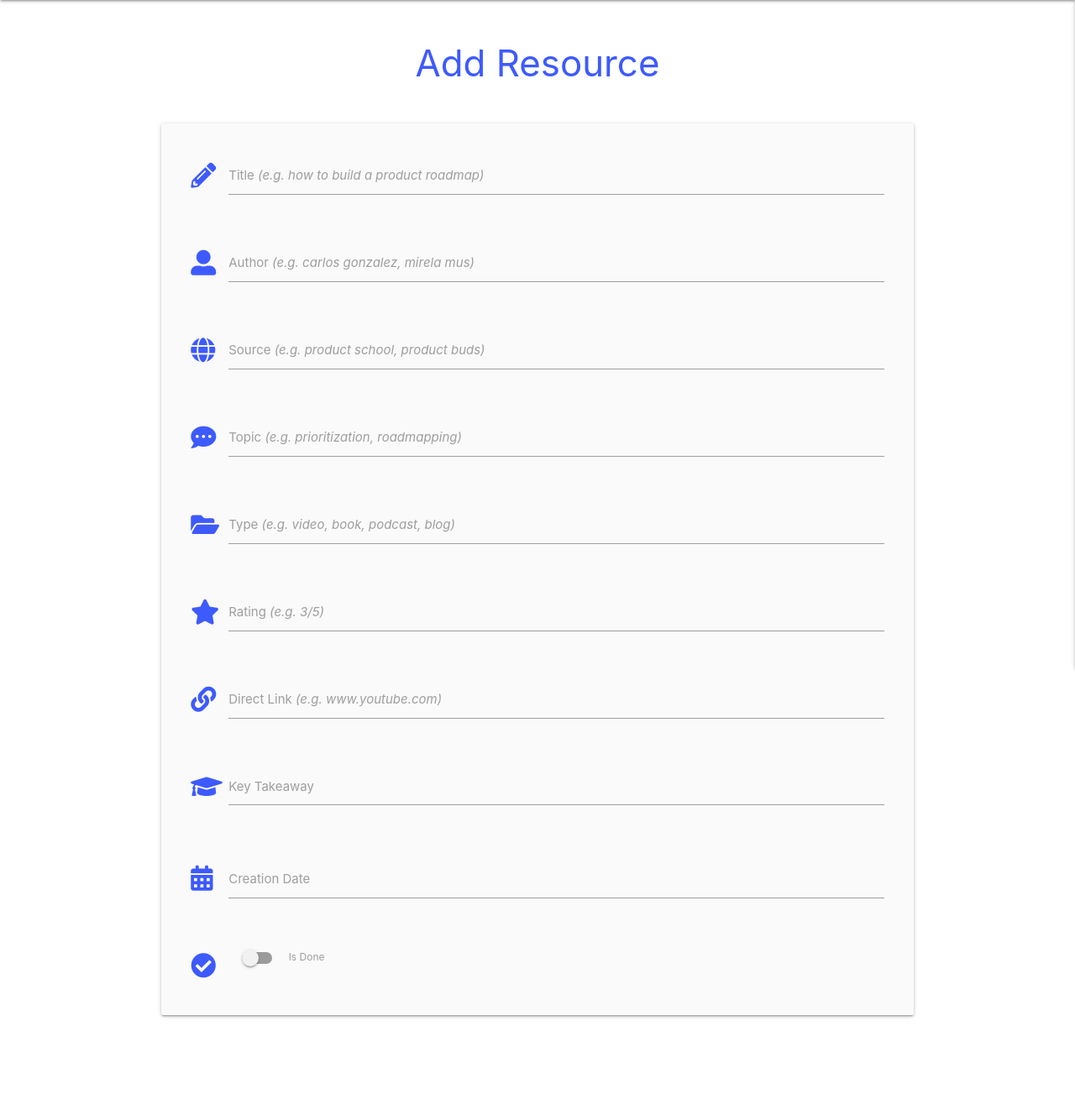
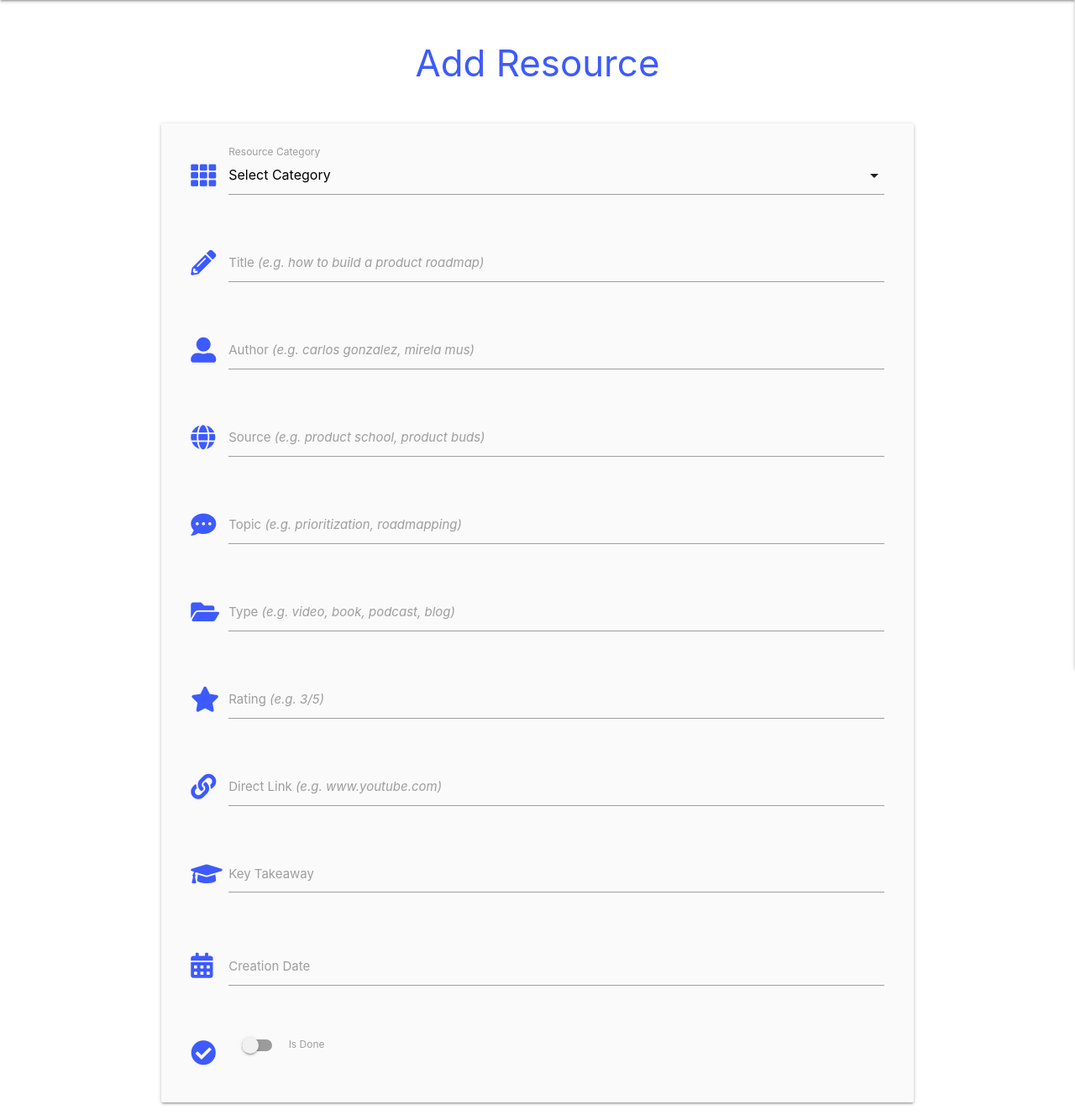
Before and after one commit to effiemanyos/ms3-pmresources, a Flask app: page /add_resource in a window 1280 px wide. Shown: the part 64-1392 px from the top of the page at 84% size. Before the commit the page ends 1276 px from the top, so only its background shows below. Run offline with Flask 2, Linux system fonts and the light colour scheme; data that the repository does not hold is empty; some libraries are stand-ins or nearby versions.

Commit message:
Add categories dropdown

```diff
--- a/app.py
+++ b/app.py
@@ -100,7 +100,8 @@ def logout():
 
 @app.route("/add_resource")
 def add_resource():
-    return render_template("add_resource.html")
+    categories = mongo.db.categories.find().sort("category_name", 1)
+    return render_template("add_resource.html", categories=categories)
 
 
 if __name__ == "__main__":
--- a/static/js/script.js
+++ b/static/js/script.js
@@ -2,6 +2,7 @@ $(document).ready(function(){
     $('.sidenav').sidenav({edge: "right"});
     $('.collapsible').collapsible();
     $('.tooltipped').tooltip();
+    $('select').formSelect();
     $('.datepicker').datepicker({
       format: "dd mmmm, yyyy",
       yearRange: 5,
--- a/templates/add_resource.html
+++ b/templates/add_resource.html
@@ -6,6 +6,19 @@
 <br>
 <div class="row card-panel grey lighten-5">
     <form class="col s12" method="POST" action="">
+        <!-- Resource Category Field -->
+        <div class="row">
+            <div class="input-field col s12">
+                <i class="fas fa-th prefix indigo-text text-accent-3"></i>
+                <select id="category_name" name="category_name" class="validate" required>
+                    <option value="" disabled selected>Select Category</option>
+                    {% for category in categories %}
+                        <option value="{{ category.category_name }}">{{ category.category_name }}</option>
+                    {% endfor %}
+                </select>
+                <label for="category_name">Resource Category</label>
+            </div>
+        </div>
         <!-- Resource Title Field -->
         <div class="row">
             <div class="input-field col s12">
@@ -28,8 +41,8 @@
         <div class="row">
             <div class="input-field col s12">
                 <i class="fas fa-globe prefix indigo-text text-accent-3"></i>
-                <input id="source_name" name="source_name" minlength="5" maxlength="35" type="text"
-                    class="validate" required>
+                <input id="source_name" name="source_name" minlength="5" maxlength="35" type="text" class="validate"
+                    required>
                 <label for="source_name">Source <em>(e.g. product school, product buds)</em></label>
             </div>
         </div>
@@ -46,8 +59,8 @@
         <div class="row">
             <div class="input-field col s12">
                 <i class="fas fa-folder-open prefix indigo-text text-accent-3"></i>
-                <input id="resource_type" name="resource_type" minlength="5" maxlength="35" type="text"
-                    class="validate" required>
+                <input id="resource_type" name="resource_type" minlength="5" maxlength="35" type="text" class="validate"
+                    required>
                 <label for="resource_type">Type <em>(e.g. video, book, podcast, blog)</em></label>
             </div>
         </div>
@@ -81,8 +94,7 @@
         <div class="row">
             <div class="input-field col s12">
                 <i class="fas fa-calendar-alt prefix indigo-text text-accent-3"></i>
-                <input id="creation_date" name="creation_date" type="text"
-                    class="datepicker validate" required>
+                <input id="creation_date" name="creation_date" type="text" class="datepicker validate" required>
                 <label for="creation_date">Creation Date</label>
             </div>
         </div>
```
